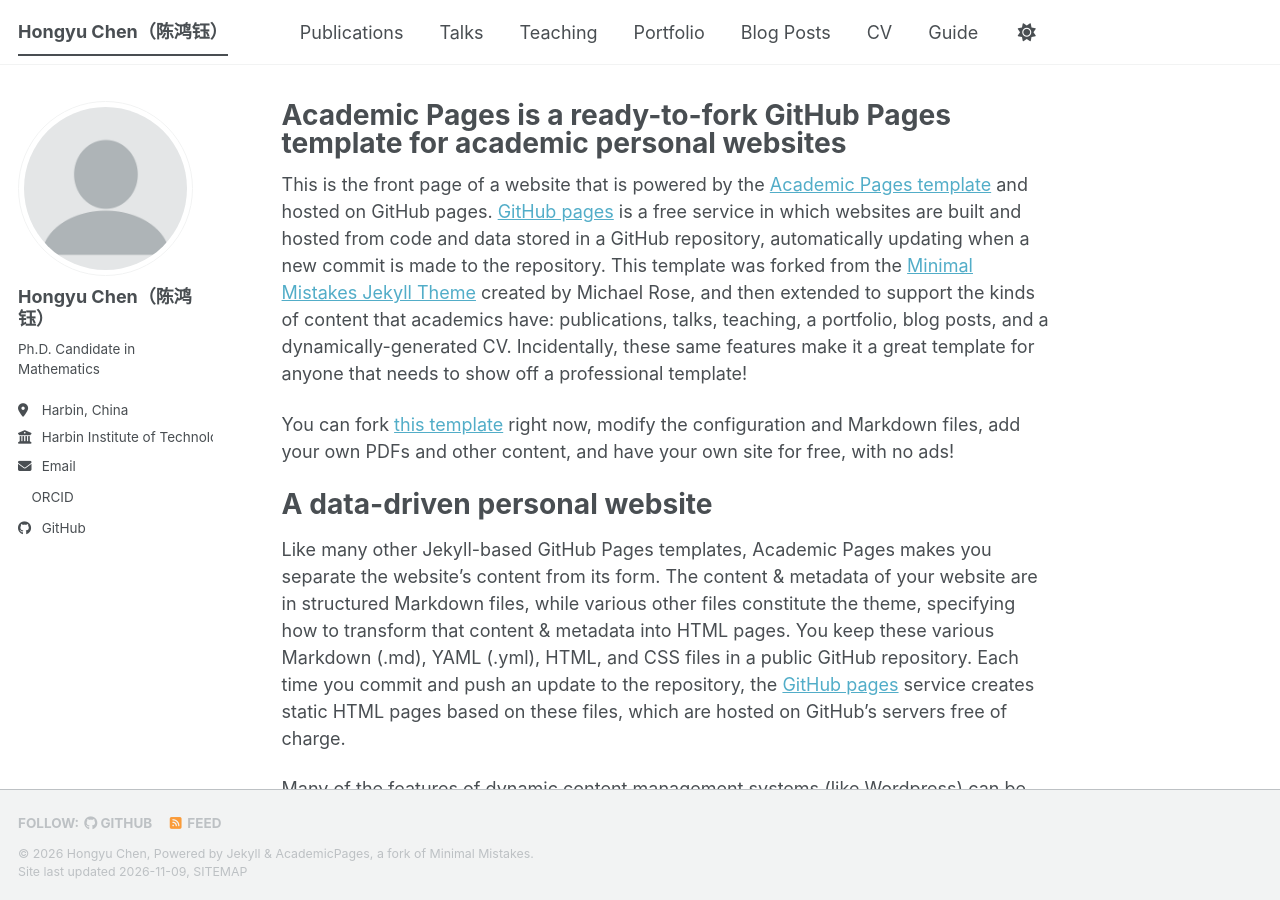
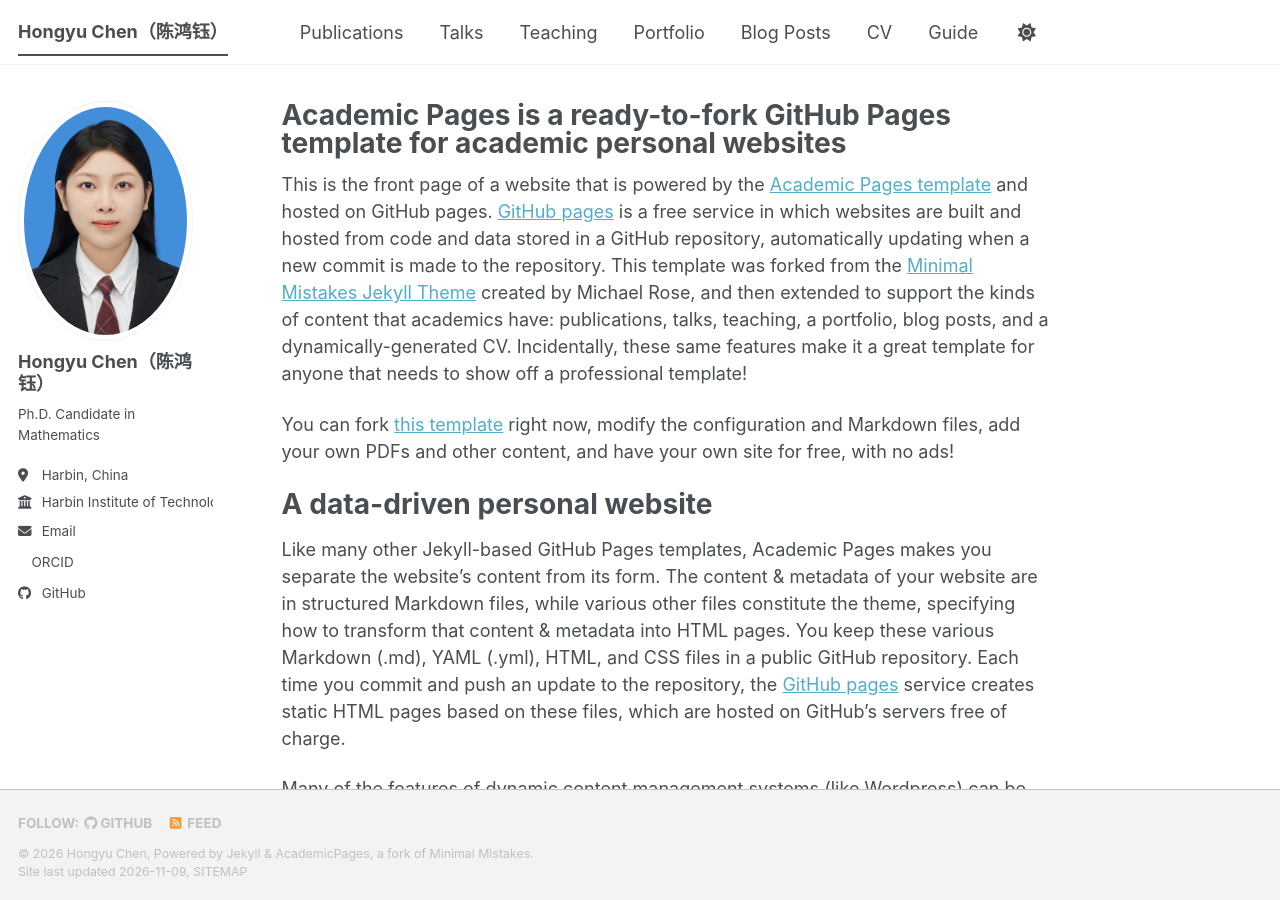
Before and after one commit to HongyuChen26/HongyuChen26.github.io, a Jekyll site: the page built from _pages/about.md, in a window 1280 px wide and 900 px high. Built offline with Jekyll 4.4.1, drawn with Linux system fonts in a browser that asks for light colours; a script bundle is joined from its source files by our own code; a style sheet for code colours, icons or effects is not loaded.

Commit message:
Update _config.yml

```diff
--- a/_config.yml
+++ b/_config.yml
@@ -23,7 +23,7 @@ repository               : "HongyuChen26/HongyuChen26.github.io"
 #               Additional customization can be done by editing /_includes/author-profile.html
 author:
   # Biographic information
-  avatar           : "profile.png"
+  avatar           : "HongyuChen.jpg"
   name             : "Hongyu Chen（陈鸿钰）"
   bio              : "Ph.D. Candidate in Mathematics"
   location         : "Harbin, China"
```
